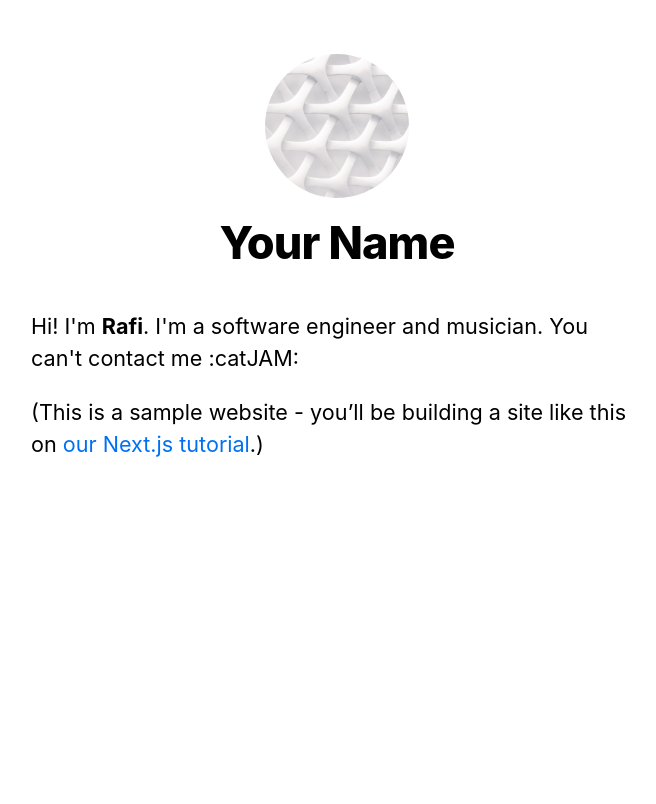
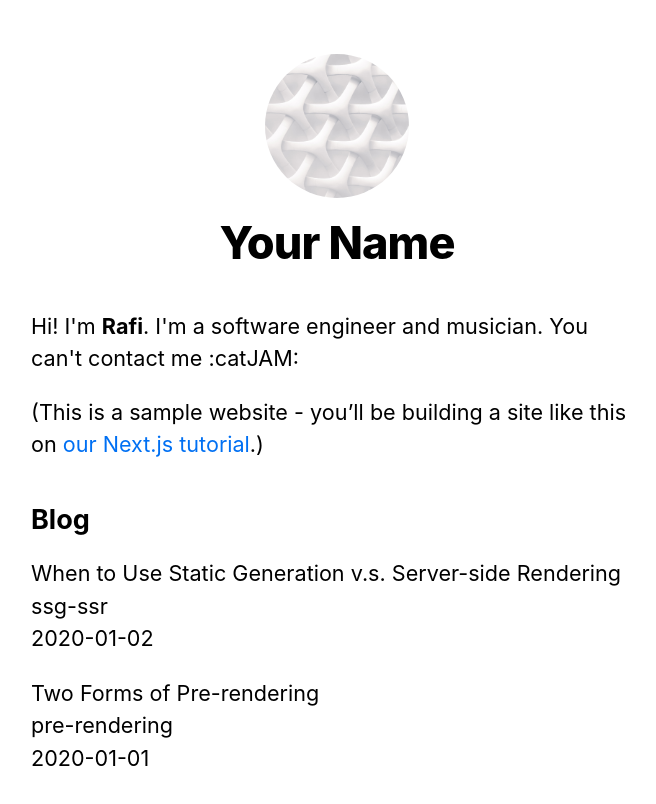
Before and after one commit to rgildiaz/blog, a Next.js app: page / in a window 1280 px wide. Shown: the top 804 px of the page, without its empty margins (303-959 px from the left). Built offline with nearby package versions, Linux system fonts and the light colour scheme.

Commit message:
finish pre-render s7

```diff
--- /dev/null
+++ b/lib/posts.js
@@ -0,0 +1,35 @@
+import fs from "fs";
+import path from "path";
+import matter from "gray-matter";
+
+const postsDirectory = path.join(process.cwd(), "posts");
+
+export function getSortedPostsData() {
+  // Get file names under /posts
+  const fileNames = fs.readdirSync(postsDirectory);
+  const allPostsData = fileNames.map((fileName) => {
+    // Remove ".md" from file name to get id
+    const id = fileName.replace(/\.md$/, "");
+
+    // Read markdown file as string
+    const fullPath = path.join(postsDirectory, fileName);
+    const fileContents = fs.readFileSync(fullPath, "utf8");
+
+    // Use gray-matter to parse the post metadata section
+    const matterResult = matter(fileContents);
+
+    // Combine the data with the id
+    return {
+      id,
+      ...matterResult.data,
+    };
+  });
+  // Sort posts by date
+  return allPostsData.sort((a, b) => {
+    if (a.date < b.date) {
+      return 1;
+    } else {
+      return -1;
+    }
+  });
+}
--- a/package.json
+++ b/package.json
@@ -6,6 +6,7 @@
     "start": "next start"
   },
   "dependencies": {
+    "gray-matter": "^4.0.3",
     "next": "latest",
     "react": "18.2.0",
     "react-dom": "18.2.0"
--- a/pages/index.js
+++ b/pages/index.js
@@ -1,19 +1,48 @@
-import Head from 'next/head';
-import Layout, { siteTitle } from '../components/layout';
-import utilStyles from '../styles/utils.module.css';
+import Head from "next/head";
+import Layout, { siteTitle } from "../components/layout";
+import utilStyles from "../styles/utils.module.css";
+import { getSortedPostsData } from "../lib/posts";
 
-export default function Home() {
+export async function getStaticProps() {
+  const allPostsData = getSortedPostsData();
+  return {
+    props: {
+      allPostsData,
+    },
+  };
+}
+
+export default function Home({ allPostsData }) {
   return (
     <Layout home>
       <Head>
         <title>{siteTitle}</title>
       </Head>
       <section className={utilStyles.headingMd}>
-        <p>Hi! I'm <strong>Rafi</strong>. I'm a software engineer and musician. You can't contact me :catJAM:</p>
         <p>
-          (This is a sample website - you’ll be building a site like this on{' '}
+          Hi! I'm{" "}
+          <strong>Rafi</strong>. I'm a software engineer and musician. You can't
+          contact me :catJAM:
+        </p>
+        <p>
+          (This is a sample website - you’ll be building a site like this on
+          {" "}
           <a href="https://nextjs.org/learn">our Next.js tutorial</a>.)
         </p>
+      </section>
+      <section className={`${utilStyles.headingMd} ${utilStyles.padding1px}`}>
+        <h2 className={utilStyles.headingLg}>Blog</h2>
+        <ul className={utilStyles.list}>
+          {allPostsData.map(({ id, date, title }) => (
+            <li className={utilStyles.listItem} key={id}>
+              {title}
+              <br />
+              {id}
+              <br />
+              {date}
+            </li>
+          ))}
+        </ul>
       </section>
     </Layout>
   );
--- /dev/null
+++ b/posts/pre-rendering.md
@@ -0,0 +1,11 @@
+---
+title: 'Two Forms of Pre-rendering'
+date: '2020-01-01'
+---
+
+Next.js has two forms of pre-rendering: **Static Generation** and **Server-side Rendering**. The difference is in **when** it generates the HTML for a page.
+
+- **Static Generation** is the pre-rendering method that generates the HTML at **build time**. The pre-rendered HTML is then _reused_ on each request.
+- **Server-side Rendering** is the pre-rendering method that generates the HTML on **each request**.
+
+Importantly, Next.js lets you **choose** which pre-rendering form to use for each page. You can create a "hybrid" Next.js app by using Static Generation for most pages and using Server-side Rendering for others.
--- /dev/null
+++ b/posts/ssg-ssr.md
@@ -0,0 +1,19 @@
+---
+title: 'When to Use Static Generation v.s. Server-side Rendering'
+date: '2020-01-02'
+---
+
+We recommend using **Static Generation** (with and without data) whenever possible because your page can be built once and served by CDN, which makes it much faster than having a server render the page on every request.
+
+You can use Static Generation for many types of pages, including:
+
+- Marketing pages
+- Blog posts
+- E-commerce product listings
+- Help and documentation
+
+You should ask yourself: "Can I pre-render this page **ahead** of a user's request?" If the answer is yes, then you should choose Static Generation.
+
+On the other hand, Static Generation is **not** a good idea if you cannot pre-render a page ahead of a user's request. Maybe your page shows frequently updated data, and the page content changes on every request.
+
+In that case, you can use **Server-Side Rendering**. It will be slower, but the pre-rendered page will always be up-to-date. Or you can skip pre-rendering and use client-side JavaScript to populate data.
```
Also changed, not shown: 1 other file (tests, documents, lock files or other folders).
